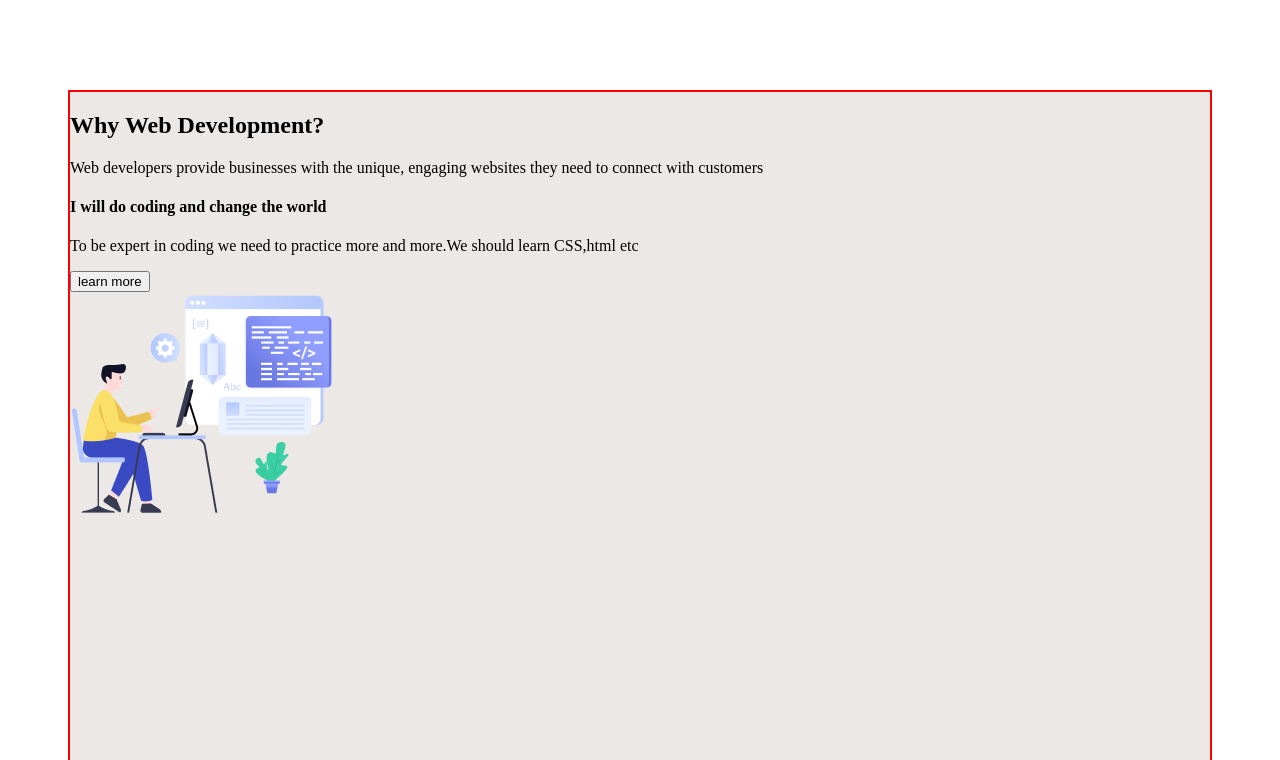
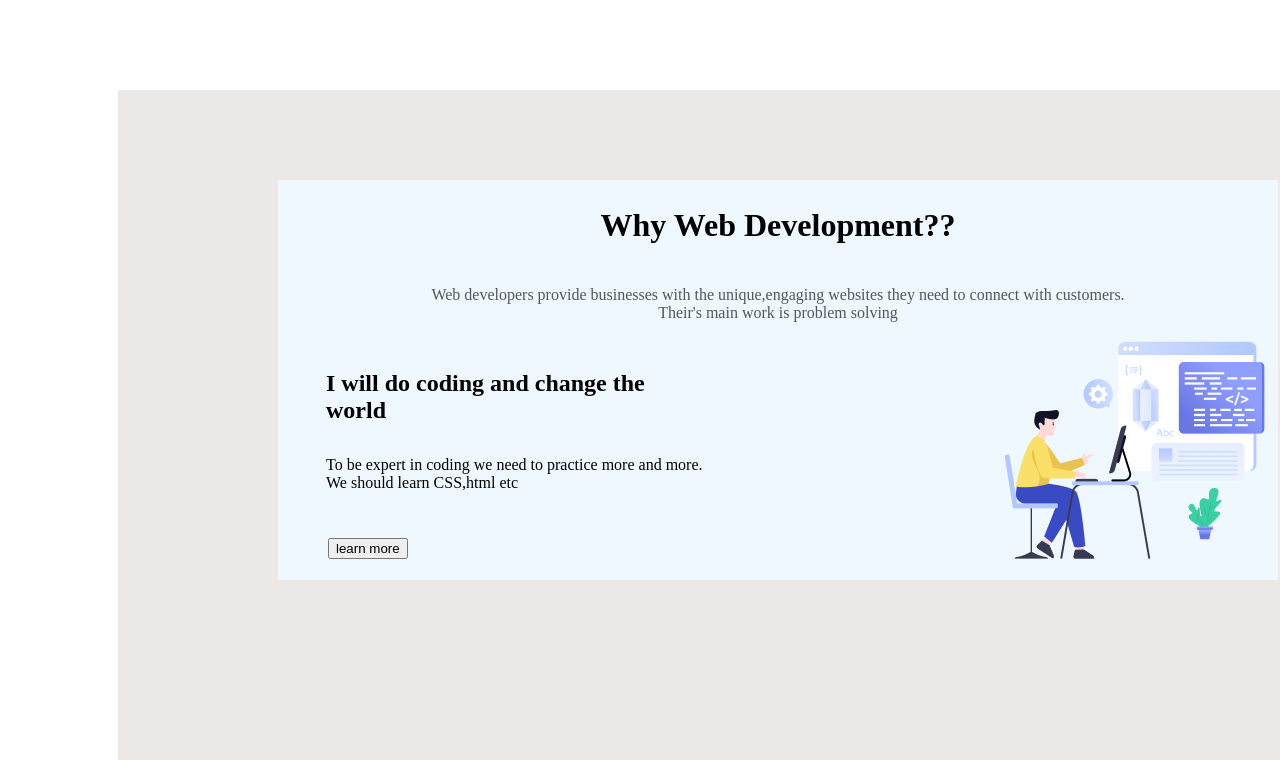
Before and after one commit to rsamiur24/first-assign., a plain HTML site: page index.html in a window 1280 px wide. Shown: the part 660-1420 px from the top of the page. Drawn offline with Linux system fonts and the light colour scheme; a web font is replaced by a local one.

Commit message:
why development

```diff
--- a/index.html
+++ b/index.html
@@ -20,19 +20,24 @@
     </header>
     <main>
         <section class="why-dev">
-        <div>
-        <h1>Why Web Development?</h1>
-        <p>Web developers provide businesses with the unique, engaging websites they need to connect with customers</p>
+        <div class="dev-container">
+        <div class="defination">
+        <h1>Why Web Development??</h1>
+        <p>Web developers provide businesses with the unique,engaging websites they need to connect with customers.<br>Their's main work is problem solving</p>
         </div>
-        <div>
-        <h4>I will do coding and change the world</h4>
-        <p>To be expert in coding we need to practice more and more.We should learn CSS,html etc </p>
-        <button>learn more</button>
+        <section class="defi-all">
+        <div class="sub-defi">
+        <h4>I will do coding and change the <br>world</h4>
+        <p>To be expert in coding we need to practice more and more.<br>We should learn CSS,html etc </p>
         </div>
         <div>
         <img src="B10A1-Challenge-Begins-main/assets/Layer_1.png" alt="">
         </div>
         </section>
+        <section class="btn-more">
+            <button>learn more</button>
+        </section>
+        </section>
     </main>
     <footer></footer>
 </body>
--- a/styles.css
+++ b/styles.css
@@ -36,10 +36,50 @@ margin: 0 auto;
 /* why web dev start */
 
 .why-dev{
- margin: 0 auto;
- border: 2px solid red;
+ /* margin: 0 auto; */
  margin-top:90px;
  width: 1140px;
  height: 1400px;
  background-color: rgb(235, 232, 229);
+ margin-left: 110px;
+ padding: 90px;
 }
+.dev-container{
+background-color: aliceblue;
+width:1000px ;
+height:400px ;
+margin:0 auto;
+
+}
+.defination{
+    align-items: center;
+    display: flex;
+    flex-direction: column;
+    text-align: center;
+}
+.defination p{
+    font-size: 16px;
+    font-weight: 400;
+    color: rgb(83, 85, 89);
+}
+.defination h1{
+    font-size: 32px;
+    font-weight: 800;
+}
+.defi-all{
+ justify-content: space-between;
+ display: flex;
+ height:200px ;
+ margin-left: 48px;
+}
+.btn-more{
+    margin-left:50px ;
+}
+.sub-defi h4{
+    font-size: 24px;
+    font-weight: 700;
+}
+.sub-defi p{
+    font-size: 16px;
+    font-weight: 400;
+}
```
